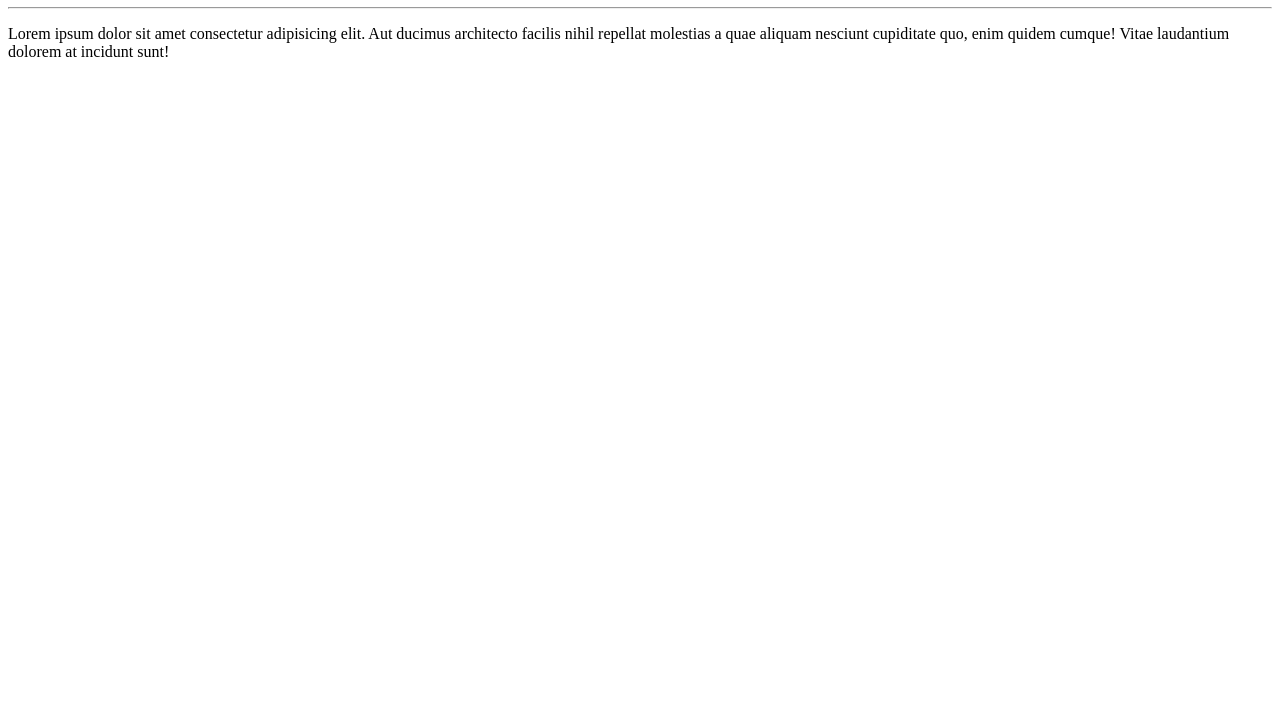
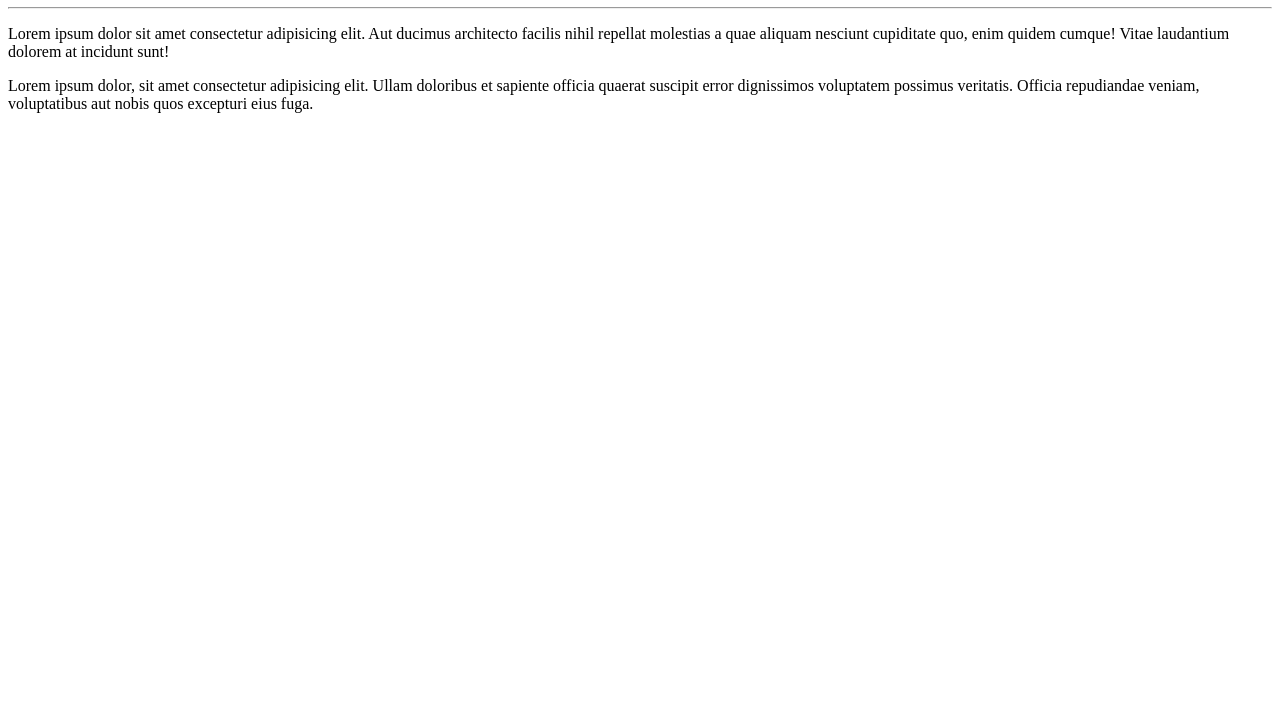
Before and after one commit to willisilvas/Ola-Mundo, a plain HTML site: page site_exemplo/index.html in a window 1280 px wide. Shown: the part 73-800 px from the top of the page. Drawn offline with Linux system fonts and the light colour scheme.

Commit message:
criei novo paragrafo

```diff
--- a/site_exemplo/index.html
+++ b/site_exemplo/index.html
@@ -10,5 +10,6 @@
     <h1>Olá, Mundo!</h1>
     <hr>
     <p>Lorem ipsum dolor sit amet consectetur adipisicing elit. Aut ducimus architecto facilis nihil repellat molestias a quae aliquam nesciunt cupiditate quo, enim quidem cumque! Vitae laudantium dolorem at incidunt sunt!</p>
+    <p>Lorem ipsum dolor, sit amet consectetur adipisicing elit. Ullam doloribus et sapiente officia quaerat suscipit error dignissimos voluptatem possimus veritatis. Officia repudiandae veniam, voluptatibus aut nobis quos excepturi eius fuga.</p>
 </body>
 </html>
```
